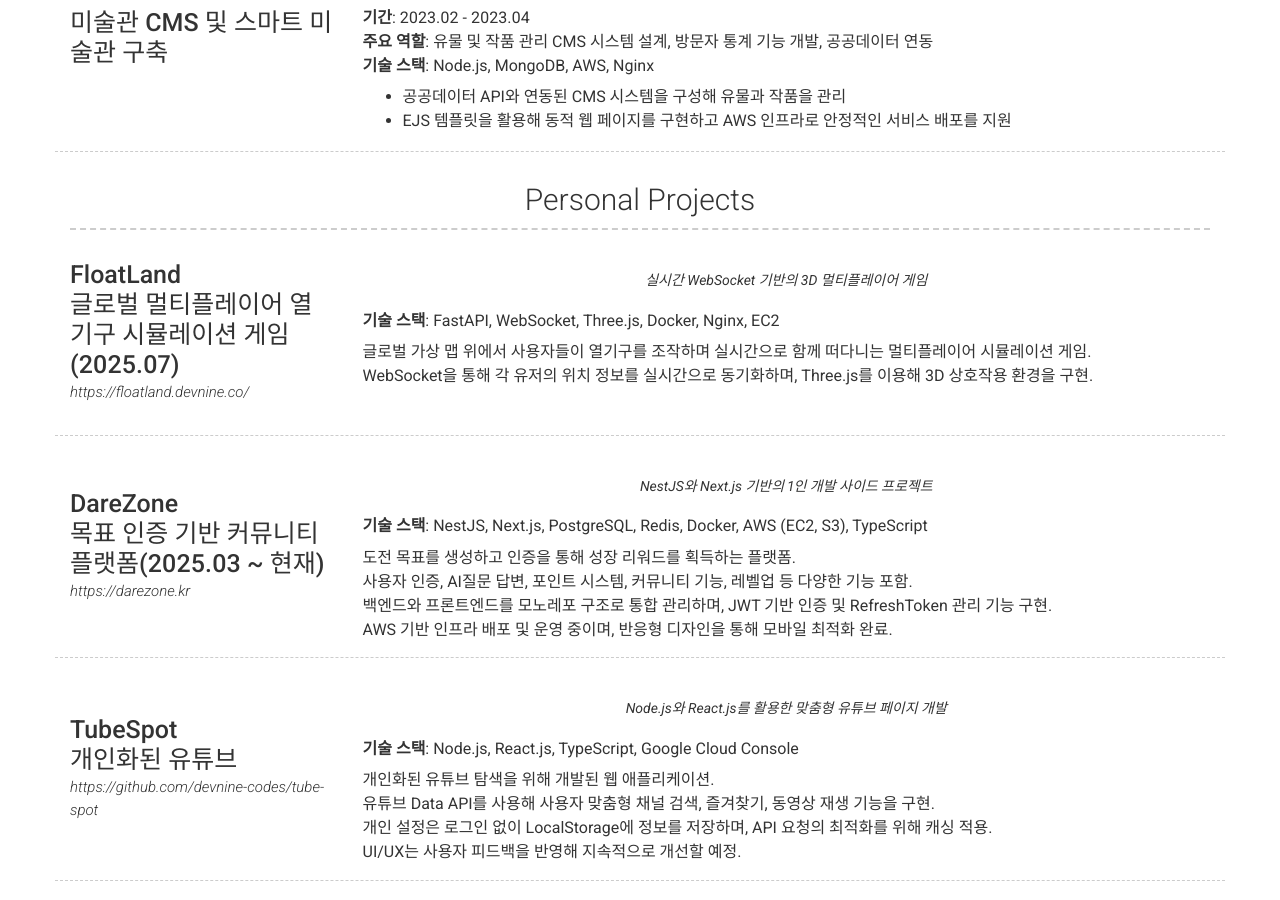
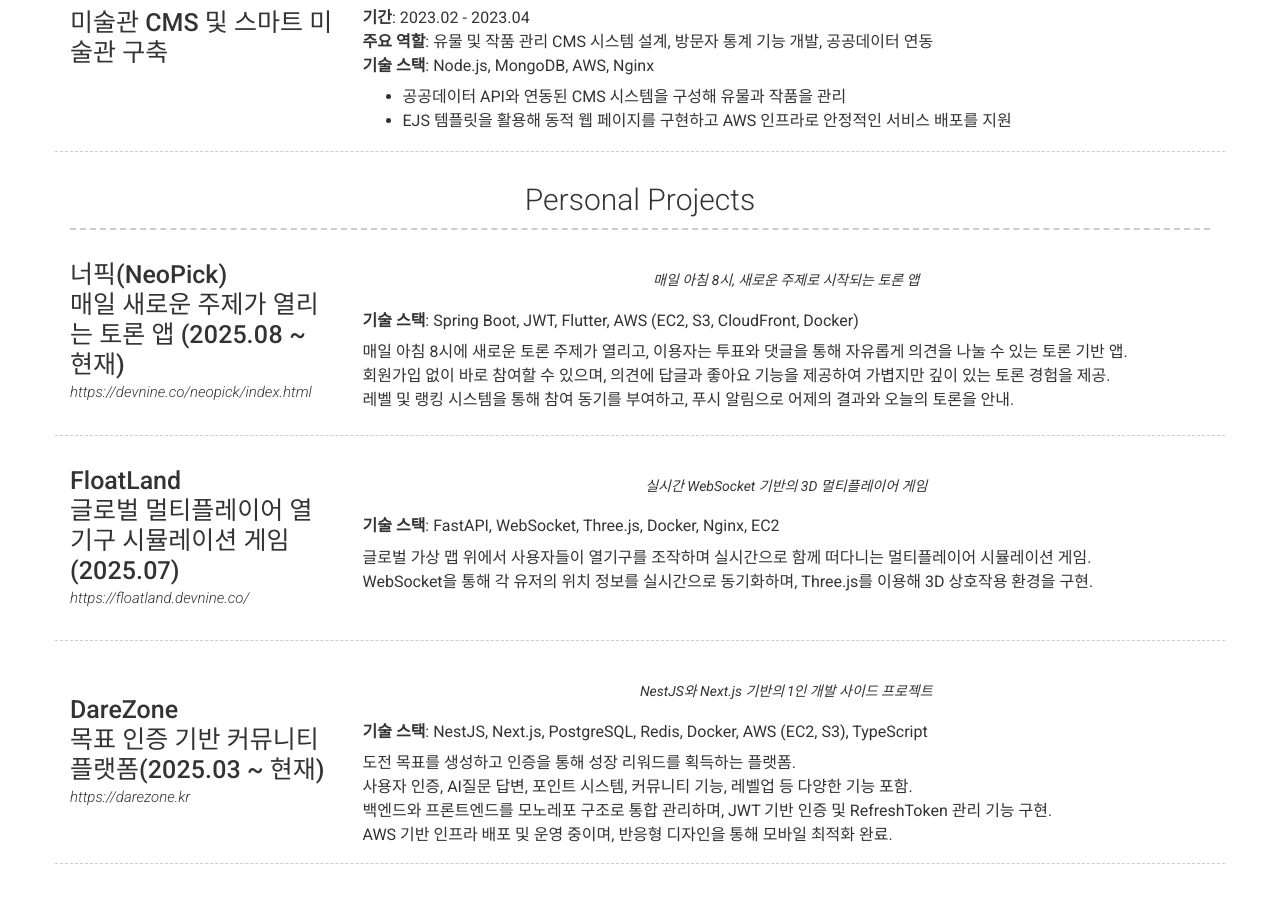
Before and after one commit to devnine-codes/devnine-codes.github.io, a Jekyll site: the page built from index.md, in a window 1280 px wide and 900 px high, scrolled down 2515 px. Built offline with Jekyll 4.4.1, drawn with Linux system fonts in a browser that asks for light colours; nearby versions of some CDN libraries; comment, search, counter and statistics services are not loaded.

Commit message:
너픽 추가

```diff
--- a/_config.yml
+++ b/_config.yml
@@ -207,6 +207,20 @@ content:
     content:
       - layout: left
         border: weak
+        title: 너픽(NeoPick)<br>매일 새로운 주제가 열리는 토론 앱 (2025.08 ~ 현재)
+        link: https://devnine.co/neopick/index.html
+        link_text: https://devnine.co/neopick/index.html
+        quote: >
+          매일 아침 8시, 새로운 주제로 시작되는 토론 앱
+        description: |
+          **기술 스택**: Spring Boot, JWT, Flutter, AWS (EC2, S3, CloudFront, Docker)
+
+          매일 아침 8시에 새로운 토론 주제가 열리고, 이용자는 투표와 댓글을 통해 자유롭게 의견을 나눌 수 있는 토론 기반 앱.
+          회원가입 없이 바로 참여할 수 있으며, 의견에 답글과 좋아요 기능을 제공하여 가볍지만 깊이 있는 토론 경험을 제공.
+          레벨 및 랭킹 시스템을 통해 참여 동기를 부여하고, 푸시 알림으로 어제의 결과와 오늘의 토론을 안내.
+
+      - layout: left
+        border: weak
         title: FloatLand<br>글로벌 멀티플레이어 열기구 시뮬레이션 게임 (2025.07)
         link: https://floatland.devnine.co/
         link_text: https://floatland.devnine.co/
```
